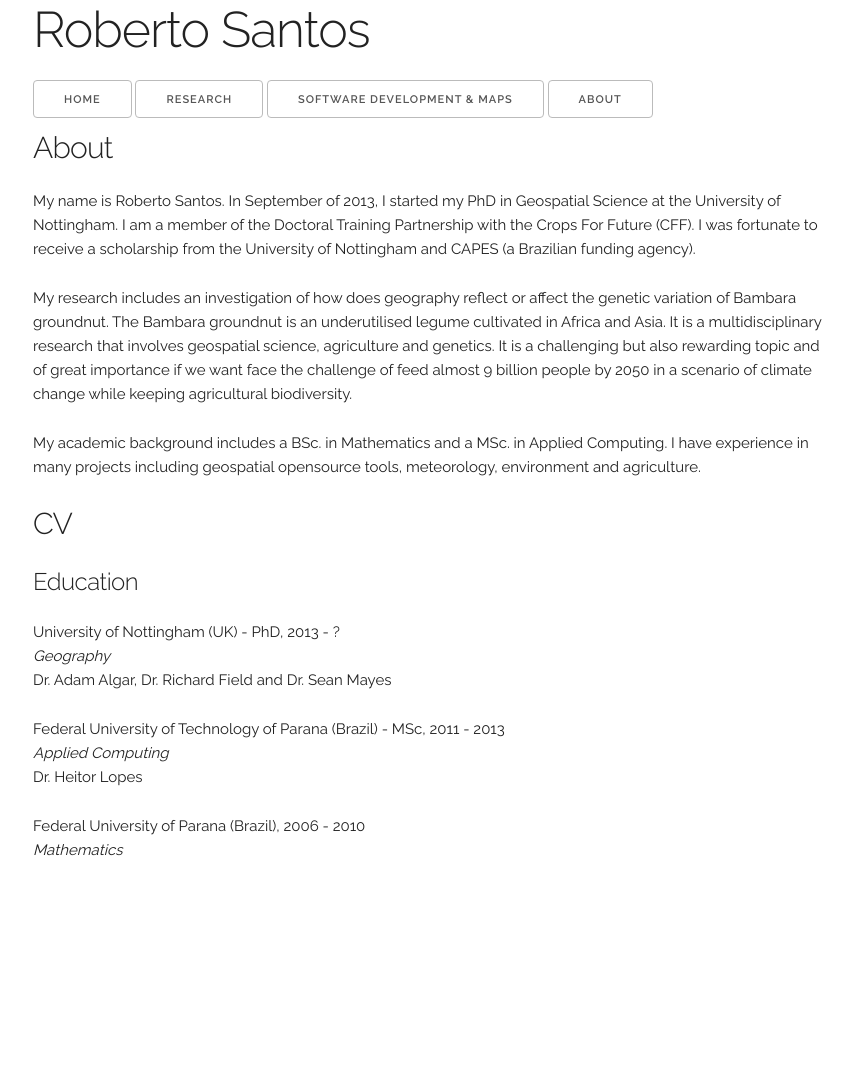
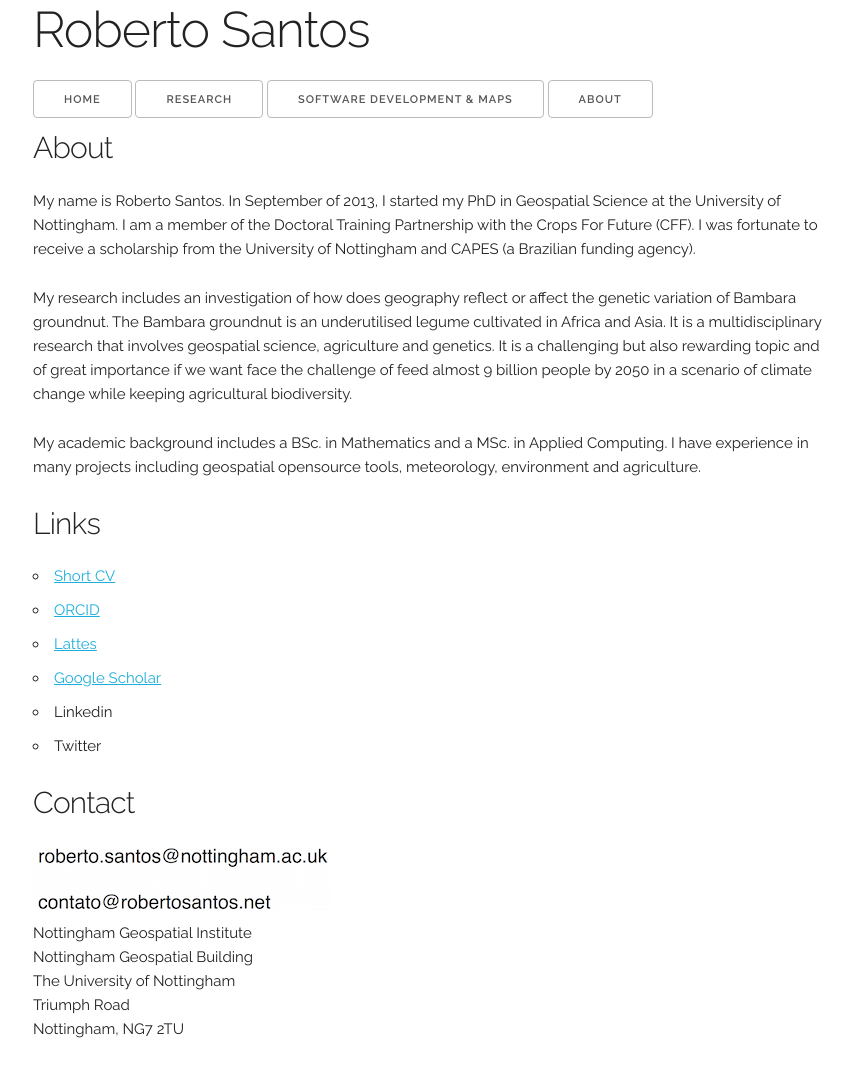
Before and after one commit to py5gol/py5gol.github.io, a Jekyll site: the page built from about.html, in a window 1280 px wide. Shown: the whole page, without its empty margins (127-979 px from the left). Built offline with Jekyll 4.4.1, drawn with Linux system fonts in a browser that asks for light colours; Markdown is read by kramdown in place of the engine named in the settings; before the commit the page ends 900 px from its top, so only the background shows below that.

Commit message:
Added cv link.

```diff
--- a/about.html
+++ b/about.html
@@ -12,19 +12,27 @@ title: py5gol - desenvolvimento de software, geoprocessamento e outras coisas al
 
     <p>My academic background includes a BSc. in Mathematics and a MSc. in Applied Computing. I have experience in many projects including geospatial opensource tools, meteorology, environment and agriculture.</p>
 
-    <h4>CV</h4>
+    <h4>Links</h4>
 
-    <h5>Education</h5>
-    <p>University of Nottingham (UK) - PhD, 2013 - ?<br/>
-    <i>Geography</i><br/>
-    Dr. Adam Algar, Dr. Richard Field and Dr. Sean Mayes</p>
+    <ul>
+        <li><a href="/downloads/cv-short-version-robertosantos.pdf" target="_blank">Short CV</a></li>
+        <li><a href="https://orcid.org/0000-0003-1333-2605" target="_blank">ORCID</a></li>
+        <li><a href="http://lattes.cnpq.br/1161222329597802" target="_blank">Lattes</a></li>
+        <li><a href="https://scholar.google.com/citations?user=BJOBZIUAAAAJ" target="_blank">Google Scholar</a></li>
+        <li>Linkedin</li>
+        <li>Twitter</li>
+    </ul>
 
-    <p>Federal University of Technology of Parana (Brazil) - MSc, 2011 - 2013<br/>
-    <i>Applied Computing</i><br/>
-    Dr. Heitor Lopes</p>
+    <h4>Contact</h4>
 
-    <p>Federal University of Parana (Brazil), 2006 - 2010<br/>
-    <i>Mathematics</i></p>
+    <img src="/downloads/emails.png"/>
+
+    <p>Nottingham Geospatial Institute<br/>
+    Nottingham Geospatial Building<br/>
+    The University of Nottingham<br/>
+    Triumph Road<br/>
+    Nottingham, NG7 2TU</p>
+
 
 
 
--- a/research.html
+++ b/research.html
@@ -4,6 +4,8 @@ title: py5gol - desenvolvimento de software, geoprocessamento e outras coisas al
 ---
 
 <div id="home">
+    My PhD does explore the connections between genetic variation and the spatial distribution of semi-domesticated crops human-altered landscapes.
+
     <h4>How does Geography affect or reflect the genetic variation of the Bambara groundnut?</h4>
     <p>The Bambara groundnut is an underutilised legume cultivated in Africa and Asia. It is a multidisciplinary research that involves geospatial science, agriculture and genetics. It is a challenging but also rewarding topic and of great importance if we want face the challenge of feed almost 9 billion people by 2050 in a scenario of climate change while keeping agricultural biodiversity.</p>
 </div>
```
